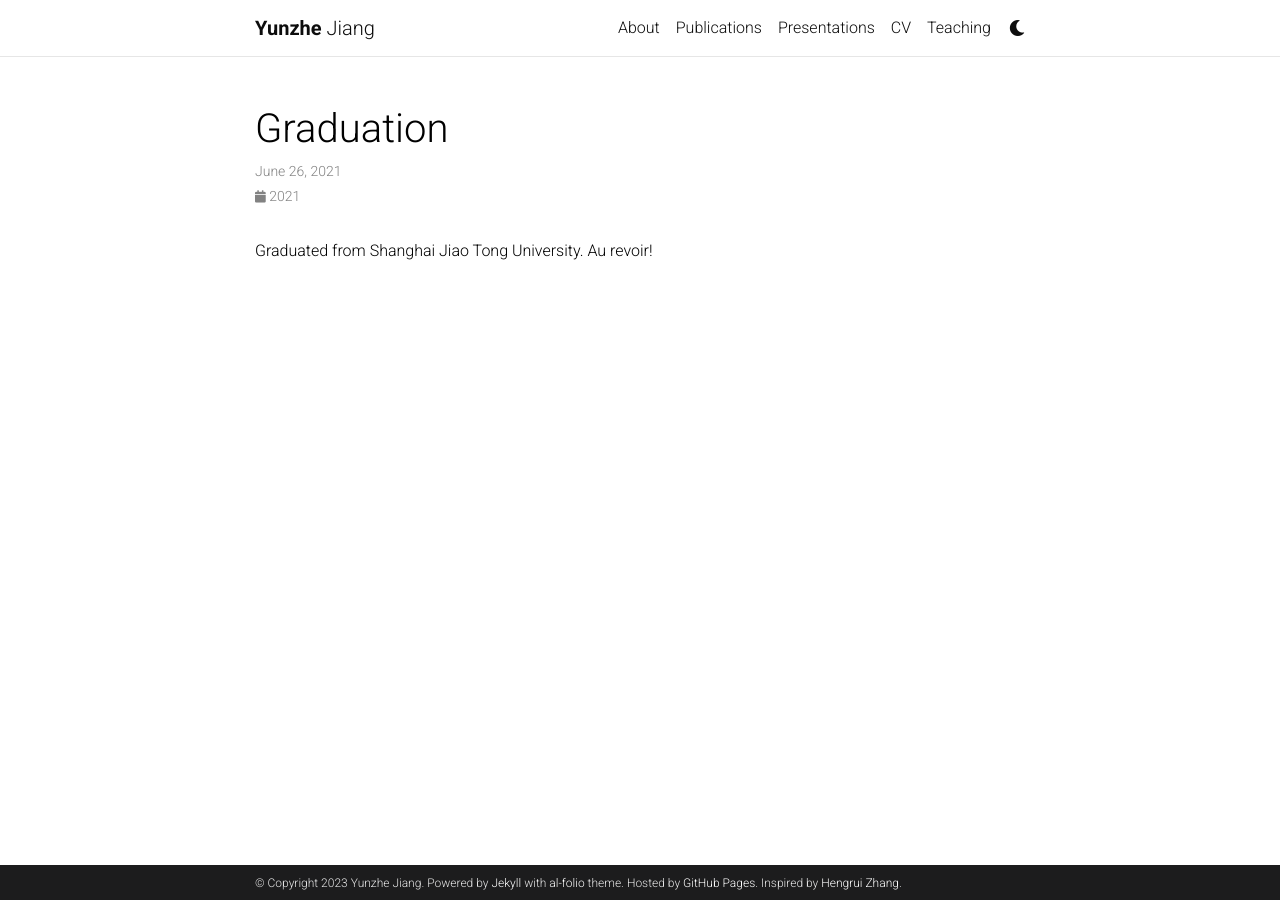
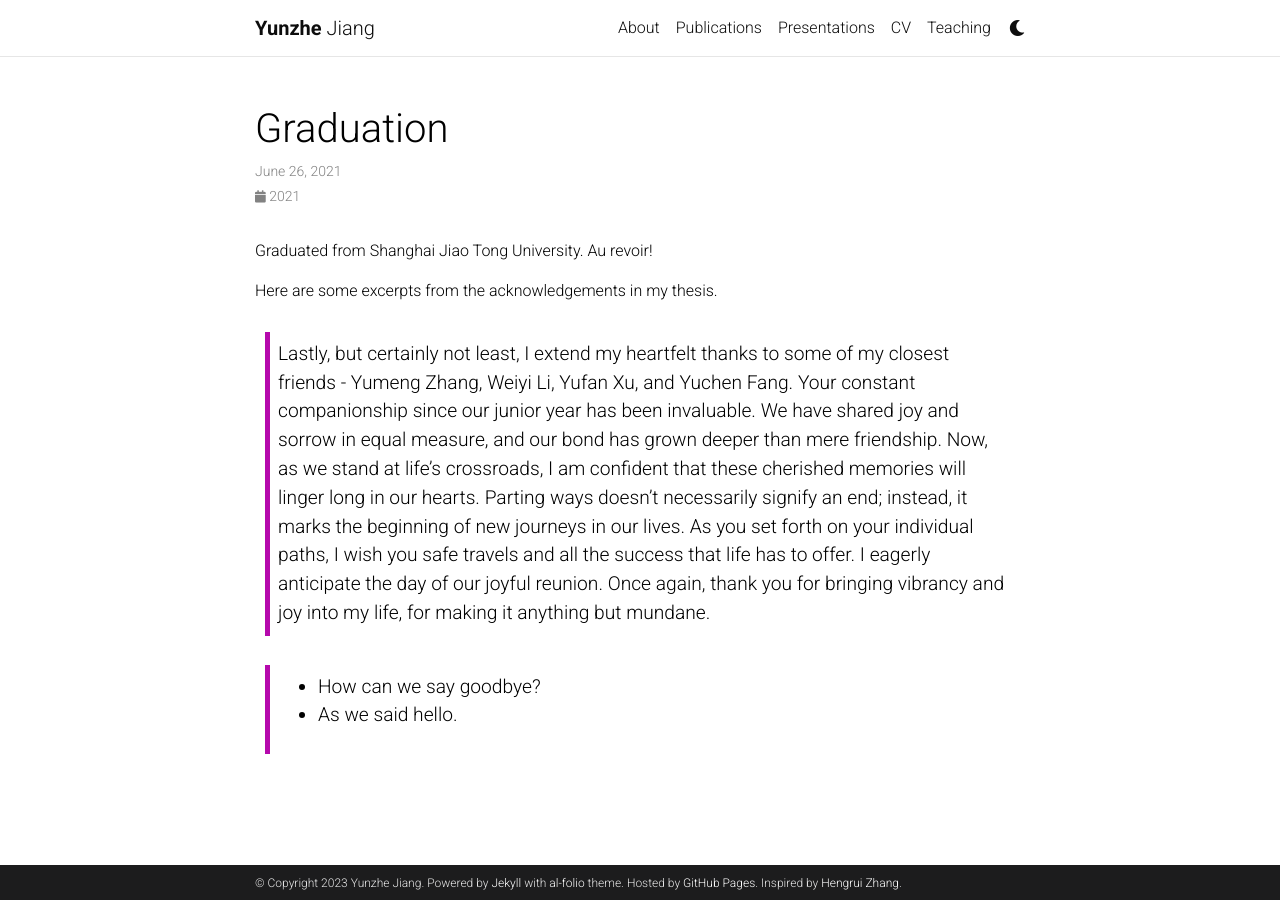
Before and after one commit to yzJiang9/yzJiang9.github.io, a Jekyll site: the page built from _news/graduation.md, in a window 1280 px wide. Built offline with Jekyll 4.4.1, drawn with Linux system fonts in a browser that asks for light colours; comment, search, counter and statistics services are not loaded; a style sheet for code colours, icons or effects is not loaded.

Commit message:
Update graduation.md

```diff
--- a/_news/graduation.md
+++ b/_news/graduation.md
@@ -1,8 +1,15 @@
 ---
 layout: post
 date: 2021-06-26 09:00:00+0800
-inline: true
+inline: false
 related_posts: false
 ---
 
 Graduated from Shanghai Jiao Tong University. Au revoir!
+
+Here are some excerpts from the acknowledgements in my thesis.
+
+> Lastly, but certainly not least, I extend my heartfelt thanks to some of my closest friends - Yumeng Zhang, Weiyi Li, Yufan Xu, and Yuchen Fang. Your constant companionship since our junior year has been invaluable. We have shared joy and sorrow in equal measure, and our bond has grown deeper than mere friendship. Now, as we stand at life's crossroads, I am confident that these cherished memories will linger long in our hearts. Parting ways doesn't necessarily signify an end; instead, it marks the beginning of new journeys in our lives. As you set forth on your individual paths, I wish you safe travels and all the success that life has to offer. I eagerly anticipate the day of our joyful reunion. Once again, thank you for bringing vibrancy and joy into my life, for making it anything but mundane.
+
+> - How can we say goodbye?
+> - As we said hello.
```
